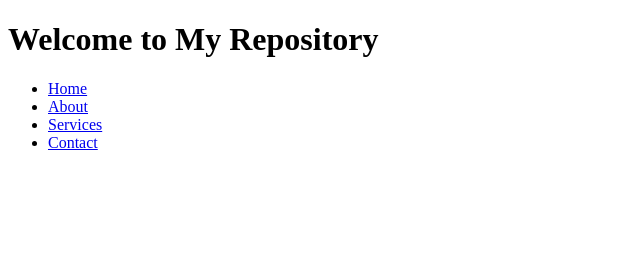
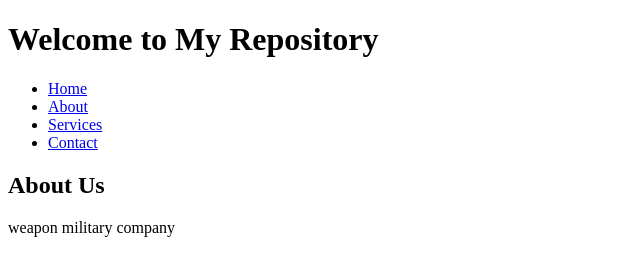
Before and after one commit to architachaudhary/week4_ex_1, a plain HTML site: page index.html in a window 1280 px wide. Shown: the whole page, without its empty margins (0-640 px from the left). Drawn offline with Linux system fonts and the light colour scheme.

Commit message:
fourth commit

```diff
--- a/index.html
+++ b/index.html
@@ -16,5 +16,10 @@
         <li><a href="#">Services</a></li>
         <li><a href="#">Contact</a></li>
     </ul>
+
+    <section>
+        <h2>About Us</h2>
+        <p>weapon military company</p>
+    </section>
 </body>
 </html>
--- a/style.css
+++ b/style.css
@@ -0,0 +1,5 @@
+body {
+    font-family: Arial, sans-serif;
+    margin: 0;
+    padding: 0;
+}
```
